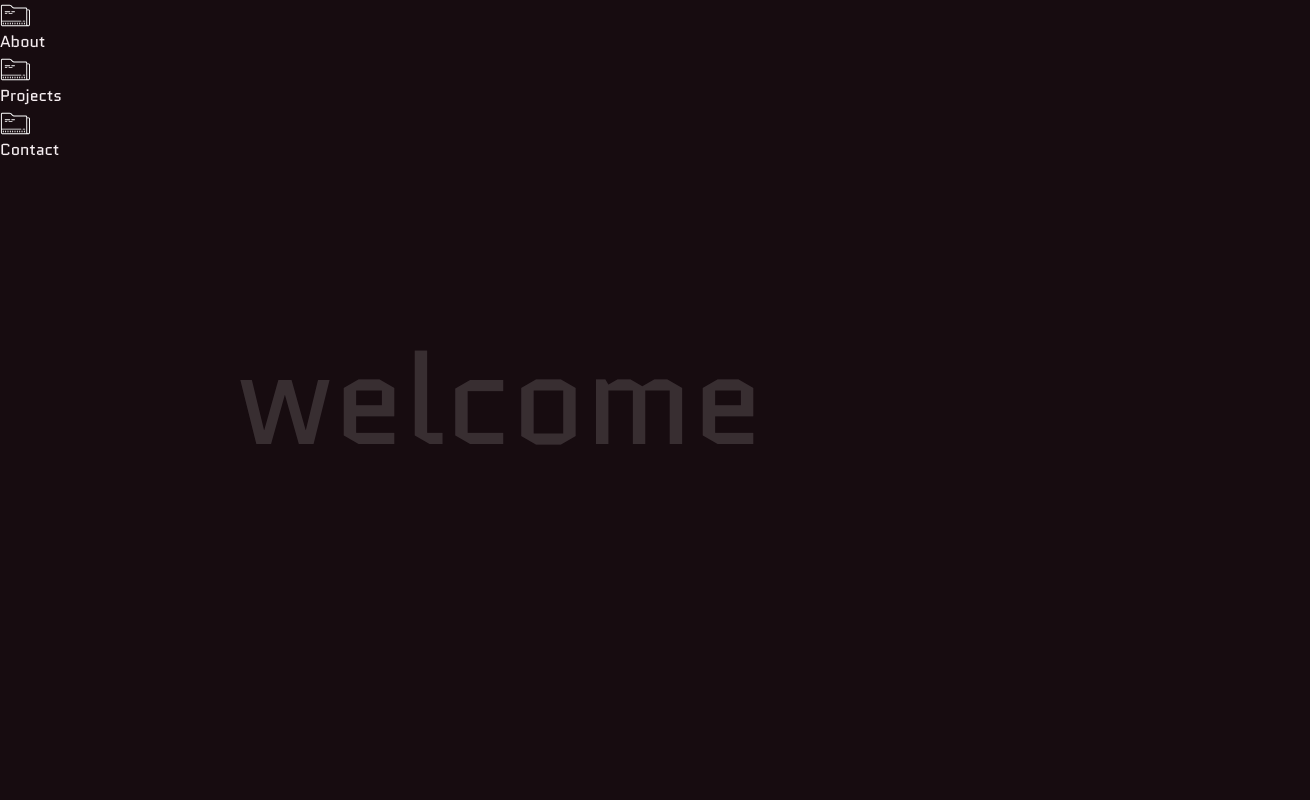
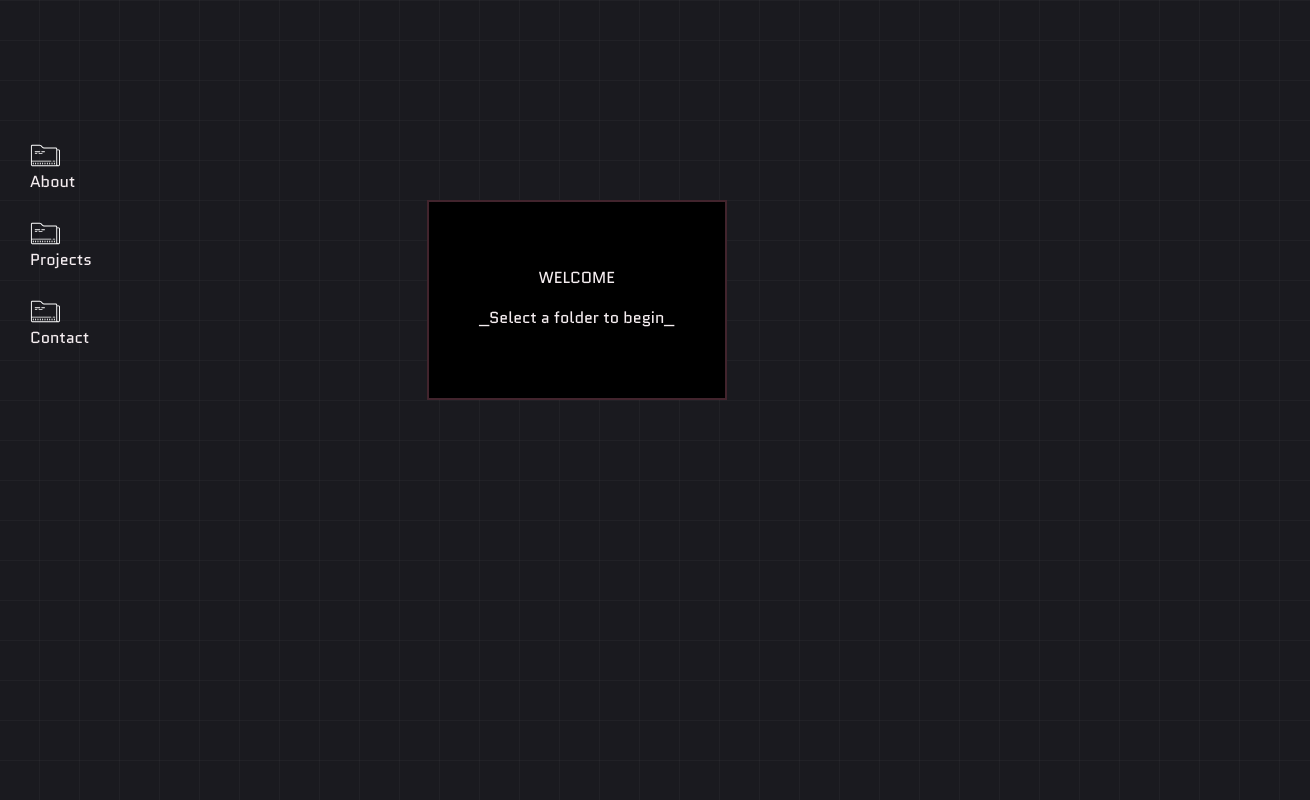
Before and after one commit to akisha-dev/Portfolio, a React (Vite) app: page / in a window 1280 px wide. Shown: the whole page, 1310 px wide, since content can reach past the window. Built offline with nearby package versions, Linux system fonts and the light colour scheme; the HTML template or start-up script is replaced by a standard one.

Commit message:
made components or a welcome message on the home

```diff
--- /dev/null
+++ b/src/components/header.jsx
@@ -0,0 +1,7 @@
+export Header(){
+    return(
+        <div>
+
+        </div>
+    )
+}
--- /dev/null
+++ b/src/components/welcome.jsx
@@ -0,0 +1,24 @@
+export function Welcome(){
+    return(
+        <>
+        <div className="
+        absolute
+       left-1/3
+        top-1/4
+        border-2
+        border-[#42242D]
+        w-[300px]
+        h-[200px]
+        text-center
+        bg-black
+        ">
+         <div
+         className="pt-16
+         pb-4
+         "> WELCOME</div>
+         <p>_Select a folder to begin_</p>
+        </div>
+        </>
+    )
+
+}
--- a/src/index.css
+++ b/src/index.css
@@ -1,6 +1,12 @@
 @import "tailwindcss";
-body{
-    background-color: #170C10;
-     font-family: "Quantico", sans-serif;
-     color:#F6EEF1;
+
+body {
+ background-color: #170C10;
+ font-family: "Quantico", sans-serif;
+  color:#F6EEF1;
+  min-height: 100vh;
+  background-color: #1a1a1f;
+  background-image:
+    repeating-linear-gradient(0deg, transparent 0px, transparent 39px, rgba(255,255,255,0.03) 39px, rgba(255,255,255,0.03) 40px),
+    repeating-linear-gradient(90deg, transparent 0px, transparent 39px, rgba(255,255,255,0.03) 39px, rgba(255,255,255,0.03) 40px);
 }
--- a/src/pages/home.jsx
+++ b/src/pages/home.jsx
@@ -3,25 +3,24 @@ import{Projects} from './projects'
 import{Contact} from './contact'
 import{About} from './about'
 import folder from '../assets/folder.svg'
+import { Welcome } from '../components/welcome'
 
 export function Home(){
     return(
         <>
+        <div
+        className='
+        relative
+        top-[140px]
+        left-[30px]
+        flex
+        flex-col
+         gap-6'
 
-    <div className='flex
-    align-bottom
-    justify-center
-    text-9xl
-    z-0
-    fixed
-    top-1/2
-    left-[500px]
-   -translate-x-1/2
-   -translate-y-1/2
-    font-thin
-    opacity-15
-    '
-    >welcome</div>
+
+        >
+
+
         <div
         className='z-1'>
         <Link to="/about">
@@ -60,6 +59,10 @@ export function Home(){
         </Link>
         </div>
 
+
+        </div>
+        <Welcome />
+
         </>
     )
 }
```
